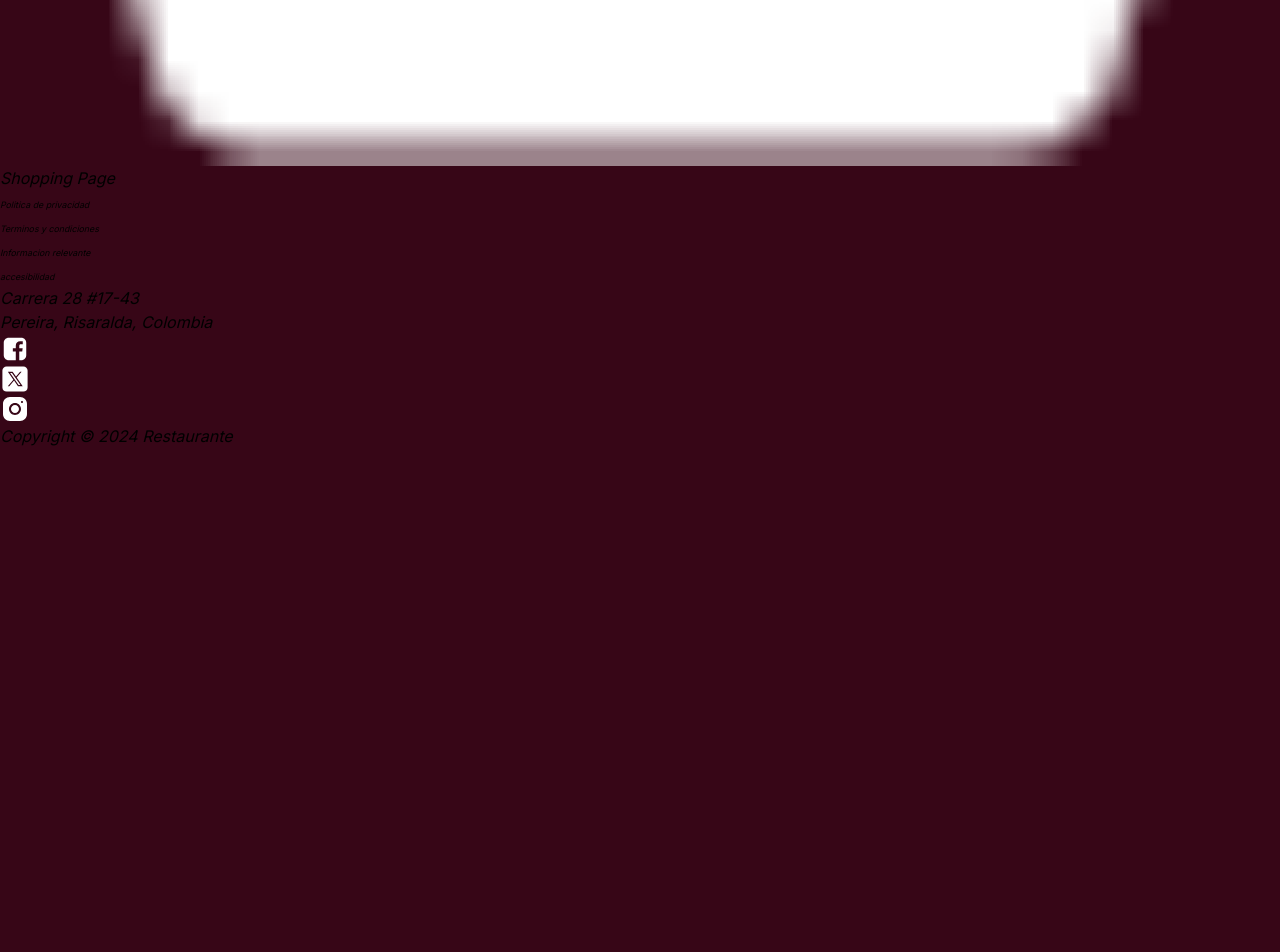
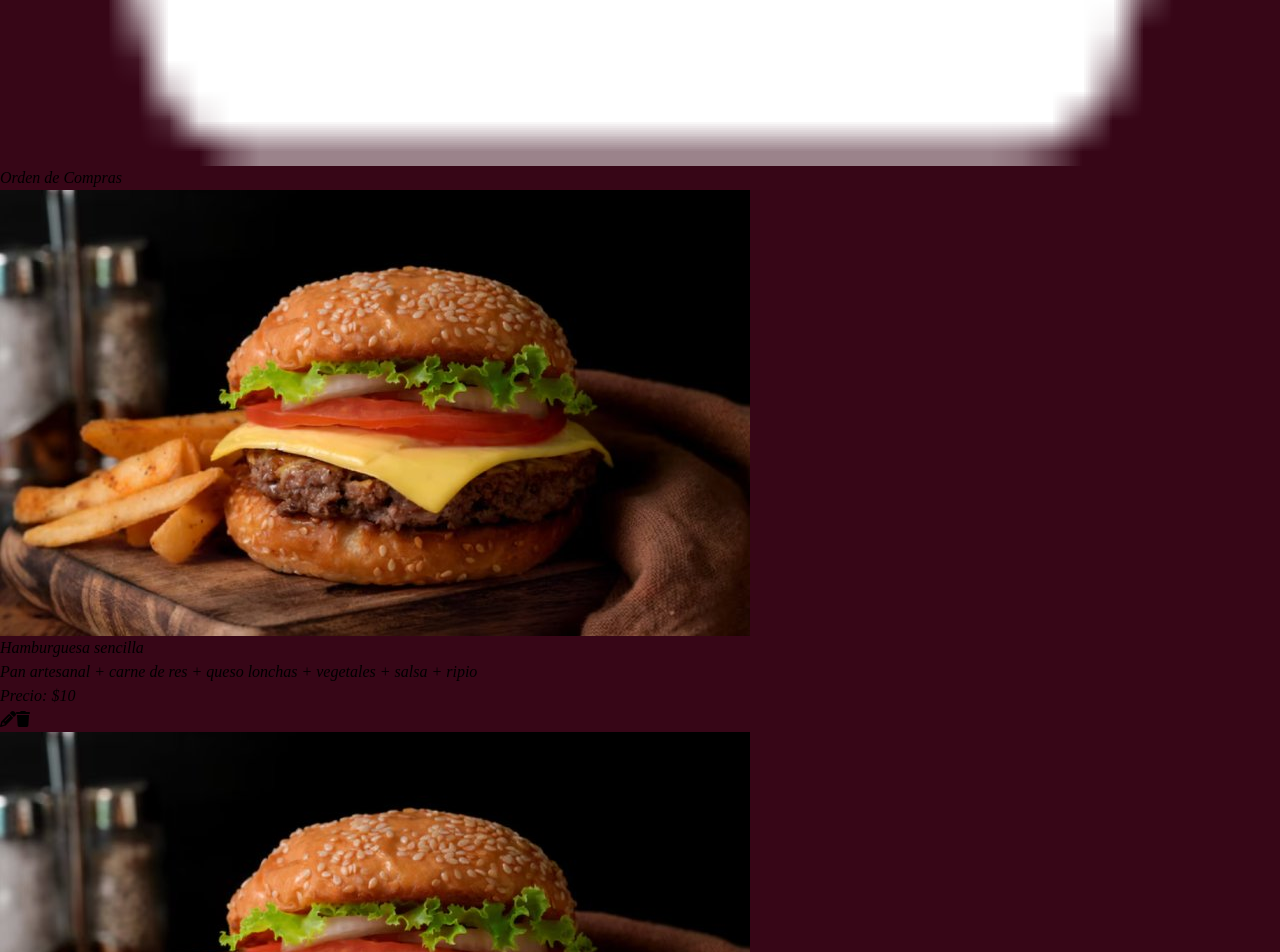
Before and after one commit to DaniRico987/Restaurant-Management, a Next.js app in the folder app/: page /pages/shopping in a window 1280 px wide. Shown: the part 1035-1987 px from the top of the page. Before the commit the page ends 1483 px from the top, so only its background shows below. Built offline with nearby package versions, Linux system fonts and the light colour scheme; a web font is replaced by a local one.

Commit message:
added icon package and shopping page

```diff
--- a/app/src/app/pages/shopping/page.tsx
+++ b/app/src/app/pages/shopping/page.tsx
@@ -1,7 +1,132 @@
+"use client";
+
+import { useState, useEffect } from "react";
+import { FontAwesomeIcon } from "@fortawesome/react-fontawesome";
+import { faTrash, faPencil } from "@fortawesome/free-solid-svg-icons";
+// Definimos un tipo para los productos
+interface Product {
+  id: number;
+  name: string;
+  description: string;
+  price: number;
+  image: string;
+}
+
+function ProductRow({
+  product,
+  onDelete,
+}: {
+  product: Product;
+  onDelete: (id: number) => void;
+}) {
+  return (
+    <div className="flex justify-between items-center p-4 pr-20  bg-[#03071e] rounded-2xl shadow-[0px_4px_10px_rgba(0,0,0,1)] text-[#faa307] relative">
+      <div className="flex items-center">
+        <img
+          src={product.image}
+          alt={product.name}
+          className="w-16 h-16 object-cover rounded-2xl mr-4"
+        />
+        <div>
+          <h3 className="text-white text-lg font-semibold">{product.name}</h3>
+          <p className="text-[#faa307] text-sm">{product.description}</p>
+          <p className="text-white text-sm">Precio: ${product.price}</p>
+        </div>
+      </div>
+      <div className="absolute bottom-4 right-4 gap-3 flex">
+        <FontAwesomeIcon
+          title="Ver adicionales"
+          icon={faPencil}
+          className="w-6 h-6 cursor-pointer hover:opacity-80 text-[#FFBA08]"
+        />
+        <FontAwesomeIcon
+          icon={faTrash}
+          title="Eliminar"
+          className="w-6 h-6 cursor-pointer hover:opacity-80 text-[#d00000]"
+          onClick={() => onDelete(product.id)}
+        />
+      </div>
+    </div>
+  );
+}
+
+// Simular un endpoint que devuelve productos
+const fetchProducts = (): Product[] => {
+  return [
+    {
+      id: 1,
+      name: "Hamburguesa sencilla",
+      description:
+        "Pan artesanal + carne de res + queso lonchas + vegetales + salsa + ripio",
+      price: 10,
+      image: "/img/hamburgerMain.jpg",
+    },
+    {
+      id: 2,
+      name: "Hamburguesa doble",
+      description:
+        "Pan artesanal + carne de res + queso lonchas + vegetales + salsa + ripio",
+      price: 20,
+      image: "/img/hamburgerMain.jpg",
+    },
+    {
+      id: 3,
+      name: "Hamburguesa de pollo",
+      description:
+        "Pan artesanal + carne de res + queso lonchas + vegetales + salsa + ripio",
+      price: 30,
+      image: "/img/hamburgerMain.jpg",
+    },
+    {
+      id: 4,
+      name: "Hamburguesa suprema",
+      description:
+        "Pan artesanal + carne de res + queso lonchas + vegetales + salsa + ripio",
+      price: 50,
+      image: "/img/hamburgerMain.jpg",
+    },
+  ];
+};
+
+// Componente principal de la página de compras
 export default function ShoppingPage() {
-    return (
-        <div>
-        <h2>Shopping Page</h2>
+  const [products, setProducts] = useState<Product[]>([]);
+
+  useEffect(() => {
+    // Simular llamada al endpoint
+    const productsFromApi = fetchProducts();
+    setProducts(productsFromApi);
+  }, []);
+
+  // Función para eliminar un producto por id
+  const handleDelete = (id: number) => {
+    setProducts(products.filter((product) => product.id !== id));
+  };
+
+  return (
+    <div className="p-5 pt-24 flex flex-col items-center font-LYLAS">
+      <div className="p-5 w-full ">
+        {products.length > 0 && (
+          <h2 className="text-2xl font-bold text-[#faa307] mb-4 text-center">
+            Orden de Compras
+          </h2>
+        )}
+        <div className="gap-5 flex flex-col">
+          {products.length > 0 ? (
+            <>
+              {products.map((product) => (
+                <ProductRow
+                  key={product.id}
+                  product={product}
+                  onDelete={handleDelete}
+                />
+              ))}
+            </>
+          ) : (
+            <p className="text-[#faa307]">No se han agregado productos aún.</p>
+          )}
         </div>
-    );
-    }
+      </div>
+    </div>
+  );
+}
```
Also changed, not shown: app/public/img/trashIcon.png (added), 1 other file (tests, documents, lock files or other folders).
